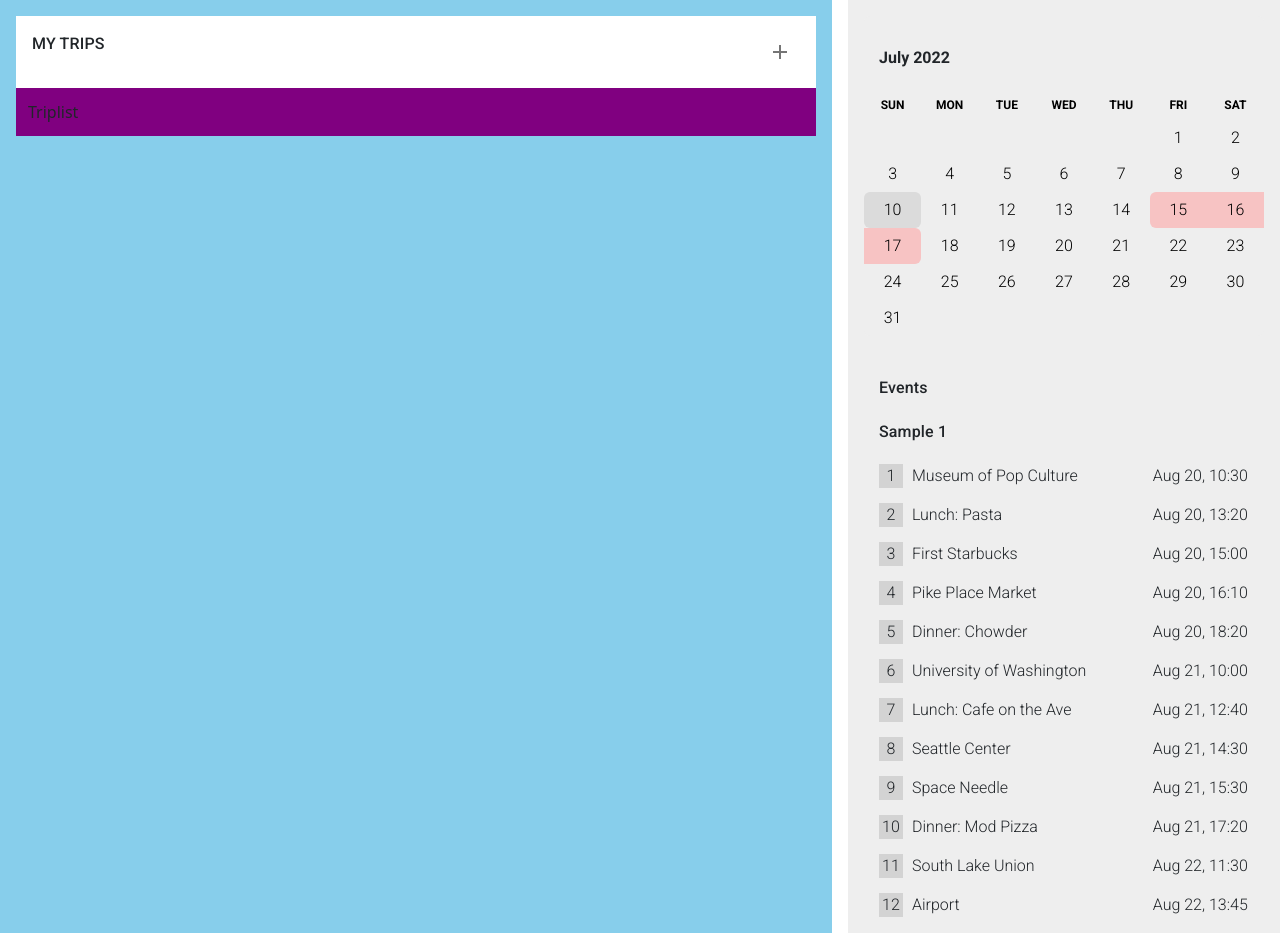
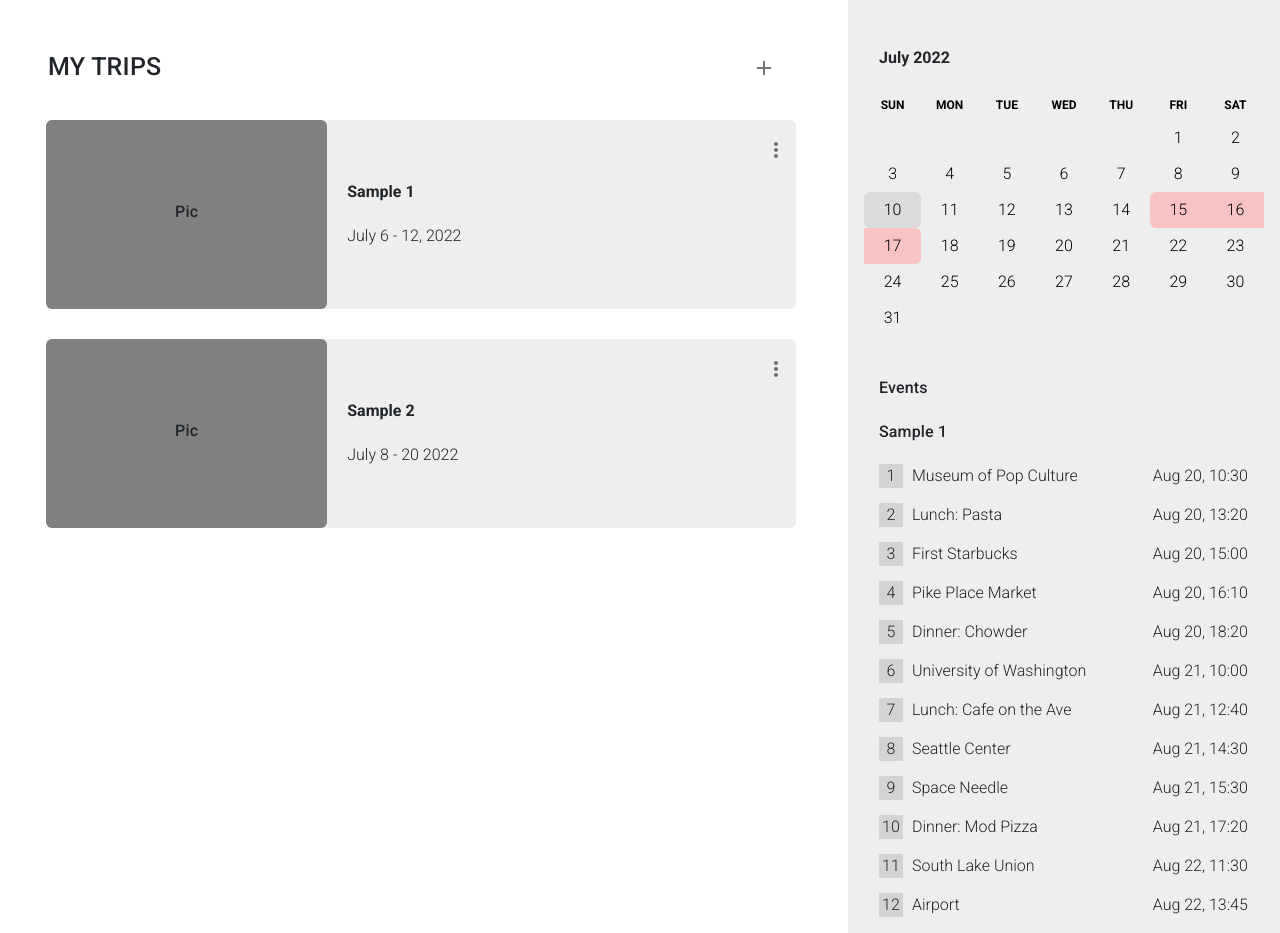
Before and after one commit to mko02/Trip-Planner, a React (Create React App) app in the folder client/: page / in a window 1280 px wide. Built offline with nearby package versions, Linux system fonts and the light colour scheme.

Commit message:
tripList

```diff
--- a/client/src/Components/Homepage/Heading.jsx
+++ b/client/src/Components/Homepage/Heading.jsx
@@ -4,11 +4,12 @@ import { Link } from "react-router-dom";
 import {Box, Stack, Typography, Button, IconButton} from '@mui/material'
 import AddIcon from '@mui/icons-material/Add';
 
+
 function Heading() {
   return (
-    <Box bgcolor="white" padding={2}>
-        <Stack direction="row" justifyContent="space-between" spacing={2}>
-            <Typography>MY TRIPS</Typography>
+    <Box bgcolor="white" padding={4}>
+        <Stack direction="row" justifyContent="space-between" spacing={2} >
+            <Typography fontSize={25 }>MY TRIPS</Typography>
             {/* <IconButton component={Link} to="/addtrip"> */}
             <IconButton component={Link} to="/addtrip">
                 <AddIcon></AddIcon>
--- a/client/src/Components/Homepage/MainDisplay.jsx
+++ b/client/src/Components/Homepage/MainDisplay.jsx
@@ -1,20 +1,23 @@
-import React from 'react'
+import React, {useState} from 'react'
 import Heading from './Heading'
 import {Box} from '@mui/material'
-import TripList from '../TripList';
+import TripList from './TripList/TripList';
+
+import {sample_package_data} from '../../DummyInfo/sample_package_data'
+
 
 function Main() {
+  const [trips] = useState(sample_package_data)
+
   return (
-    <Box bgcolor="skyblue" padding={2} flex={2}>
+    <Box bgcolor="white" padding={2} flex={2}>
+
       <Heading/>
-      <TripList/>
+
+      <TripList trips={trips}/>
+
     </Box>
   )
 }
 
 export default Main
-
-
-const SAMPLE_TRIP = [
-
-]
--- a/client/src/Components/Homepage/Sidebar.jsx
+++ b/client/src/Components/Homepage/Sidebar.jsx
@@ -9,7 +9,7 @@ import {sample_package_data} from '../../DummyInfo/sample_package_data'
 
 
 function Sidebar() {
-  const [events, setEvents] = useState(sample_package_data)
+  const [events] = useState(sample_package_data)
 
   return (
     <Box bgcolor="#EEEEEE" flex={0.5} padding={2}>
--- /dev/null
+++ b/client/src/Components/Homepage/TripList/Trip.css
@@ -0,0 +1,33 @@
+.trip{
+    display: grid;
+    grid-template-columns: 3fr 5fr;
+    font-family: 'Roboto', sans-serif;
+    height: 5cm;
+    margin-bottom: 30px;
+    margin-left: 30px;
+    margin-right: 20px;
+    background-color: #EEEEEE;
+    border-radius: 6px;
+}
+.pic{
+    border-radius: 6px;
+    text-align: center;
+    margin: auto;
+    padding: 80px 0;
+}
+.trip_title_time{
+    padding: 10px 0;
+}
+.trip_title{
+    padding-left: 20px;
+    padding-top: 50px;
+    font-weight: 900;
+}
+.trip_time_span{
+    padding-left: 20px;
+    padding-top: 20px;
+    font-weight: 300;
+}
+.button{
+    float: right;
+}
--- /dev/null
+++ b/client/src/Components/Homepage/TripList/Trip.jsx
@@ -0,0 +1,27 @@
+import React from 'react'
+import './Trip.css'
+import {Box, Typography, IconButton} from '@mui/material'
+import MoreVertIcon from '@mui/icons-material/MoreVert';
+
+export default function Trip({ trip }) {
+  return (
+    <div className='trip'>
+        <Box bgcolor='gray' borderRadius='6px'>
+            <Typography className='pic'>Pic</Typography>
+        </Box>
+        <div className='trip_title_time'>
+            <IconButton className='button'>
+                <MoreVertIcon></MoreVertIcon>
+            </IconButton>
+            <div className='trip_title'>
+                {trip.title}
+            </div>
+            <div className='trip_time_span'>
+                {trip.time_span}
+            </div>
+
+
+        </div>
+    </div>
+  )
+}
--- /dev/null
+++ b/client/src/Components/Homepage/TripList/TripList.jsx
@@ -0,0 +1,15 @@
+import React from 'react'
+import Trip from './Trip'
+import './TripList.css'
+
+export default function TripList({ trips }) {
+  return (
+    <div className='trip_grid'>
+        {trips.map(trip => {
+            return (
+                <Trip trip={trip} key={trip.title}/>
+            )
+        })}
+    </div>
+  )
+}
--- a/client/src/Components/Trip.jsx
+++ /dev/null
@@ -1,9 +0,0 @@
-import React from 'react'
-
-function Trip() {
-  return (
-    <div>Trip</div>
-  )
-}
-
-export default Trip
--- a/client/src/Components/TripList.jsx
+++ /dev/null
@@ -1,16 +0,0 @@
-import React from 'react'
-import Trip from './Trip'
-import {Box, styled} from "@mui/material"
-
-const Wrapper = styled('div')({
-    backgroundColor: "purple",
-    padding: 12,
-  })
-
-function Triplist() {
-  return (
-    <Wrapper>Triplist</Wrapper>
-  )
-}
-
-export default Triplist
```
Also changed, not shown: client/src/Components/Homepage/TripList/TripList.css (added).
